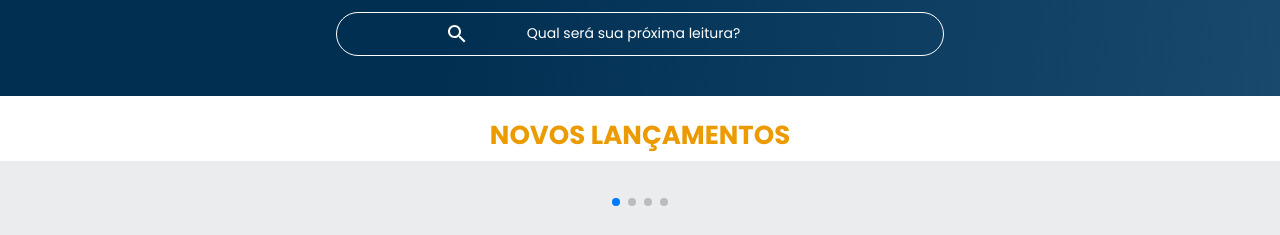
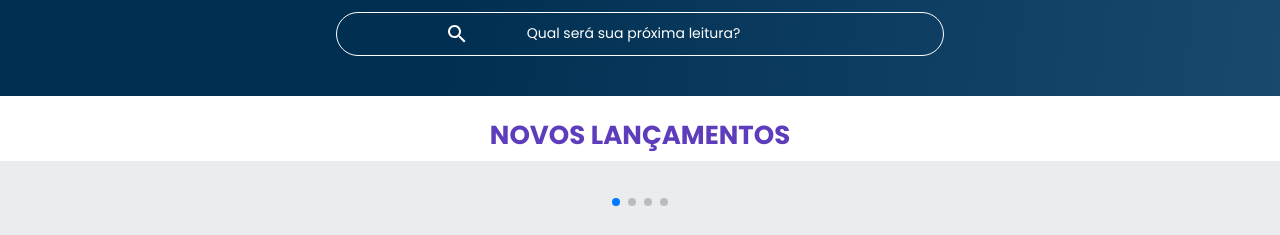
Before and after one commit to SGCO1138/SophiaJansAluraAula2SophiaJansAluraAula2, a plain HTML site: page index.html in a window 1280 px wide. Shown: the part 192-427 px from the top of the page. Drawn offline with nearby package versions, Linux system fonts and the light colour scheme.

Commit message:
Update styles.css

```diff
--- a/styles.css
+++ b/styles.css
@@ -9,7 +9,7 @@
 :root {
     --cor-de-fundo: #EBECEE;
     --branco: #FFFFFF;
-    --laranja: #EB9B00;
+    --laranja: #5d3dbb;
     --azul-degrade: linear-gradient(97.54deg, #002f52 35.49%, #326589 165.37%);
     --fonte-principal: "Poppins";
     --azul: #002F52;
```
